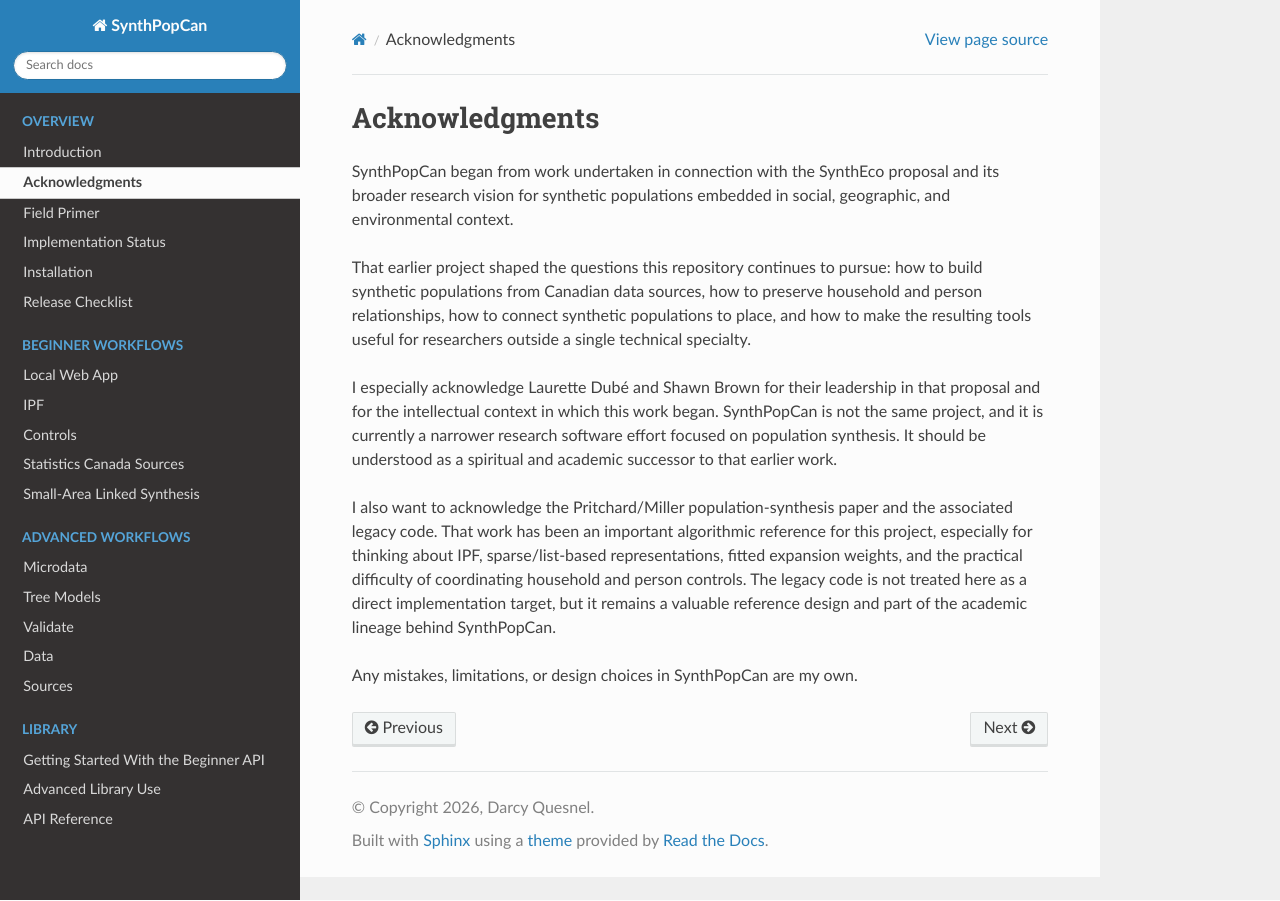
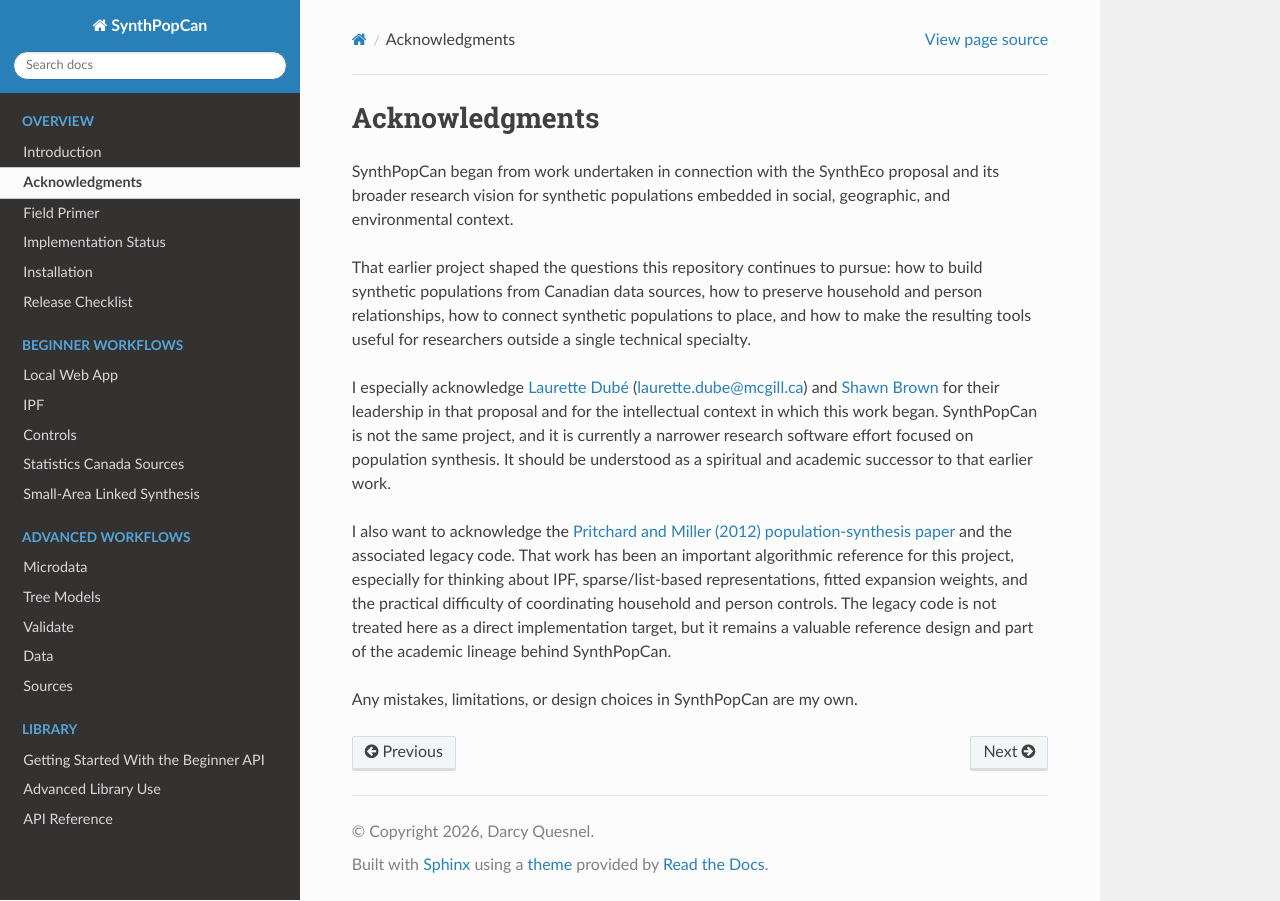
Before and after one commit to dlq/synthpopcan, a Sphinx documentation site: the page built from docs/acknowledgments.md, in a window 1280 px wide. Built offline with Sphinx 7.4.7 and the Read the Docs theme 3.1.0, drawn with Linux system fonts in a browser that asks for light colours.

Commit message:
docs: add profile links, email, and paper DOI to acknowledgments
- Link Laurette Dubé to her McGill Desautels profile with email
- Link Shawn Brown to his McGill speaker page (now at Pittsburgh)
- Link Pritchard & Miller (2012) to DOI
- Add Pritchard & Miller to the Further Reading list in introduction.md

```diff
--- a/docs/acknowledgments.md
+++ b/docs/acknowledgments.md
@@ -10,14 +10,18 @@ household and person relationships, how to connect synthetic populations to
 place, and how to make the resulting tools useful for researchers outside a
 single technical specialty.
 
-I especially acknowledge Laurette Dubé and Shawn Brown for their leadership in
-that proposal and for the intellectual context in which this work began.
-SynthPopCan is not the same project, and it is currently a narrower research
-software effort focused on population synthesis. It should be understood as a
-spiritual and academic successor to that earlier work.
+I especially acknowledge
+[Laurette Dubé](https://www.mcgill.ca/desautels/laurette-dube)
+(<laurette.dube@mcgill.ca>) and
+[Shawn Brown](https://www.mcgill.ca/micm/speaker-shawn-brown)
+for their leadership in that proposal and for the intellectual context in which
+this work began. SynthPopCan is not the same project, and it is currently a
+narrower research software effort focused on population synthesis. It should be
+understood as a spiritual and academic successor to that earlier work.
 
-I also want to acknowledge the Pritchard/Miller population-synthesis paper and
-the associated legacy code. That work has been an important algorithmic
+I also want to acknowledge the
+[Pritchard and Miller (2012) population-synthesis paper](https://doi.org/10.1007/s11116-011-9367-4)
+and the associated legacy code. That work has been an important algorithmic
 reference for this project, especially for thinking about IPF, sparse/list-based
 representations, fitted expansion weights, and the practical difficulty of
 coordinating household and person controls. The legacy code is not treated here
```
Also changed, not shown: docs/introduction.md (+3 -0 lines).
